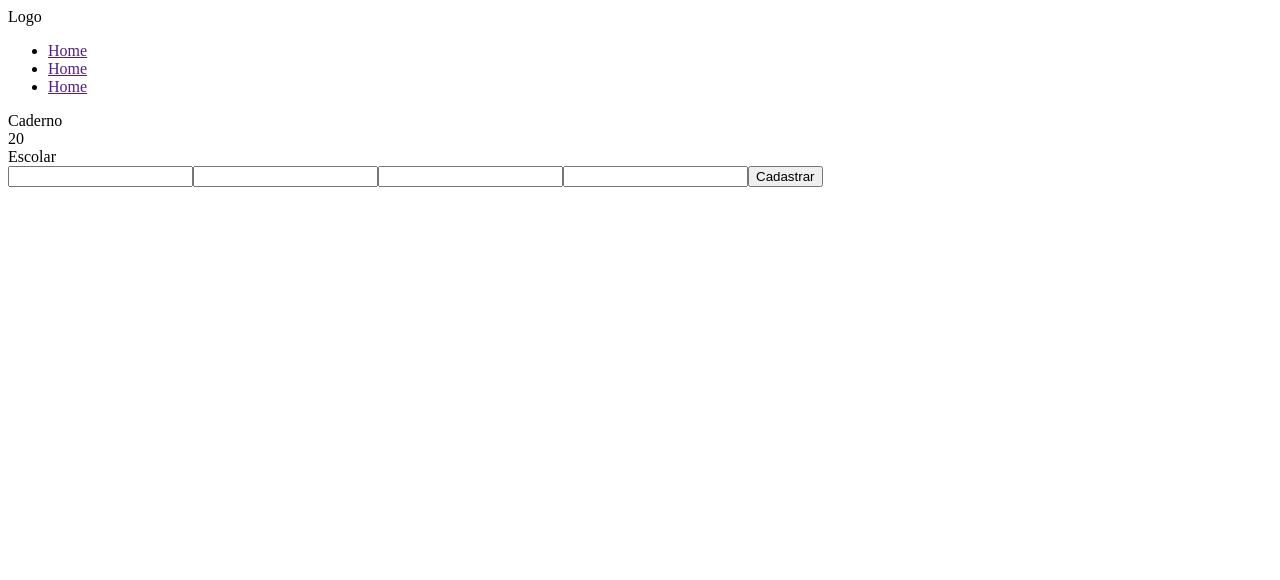
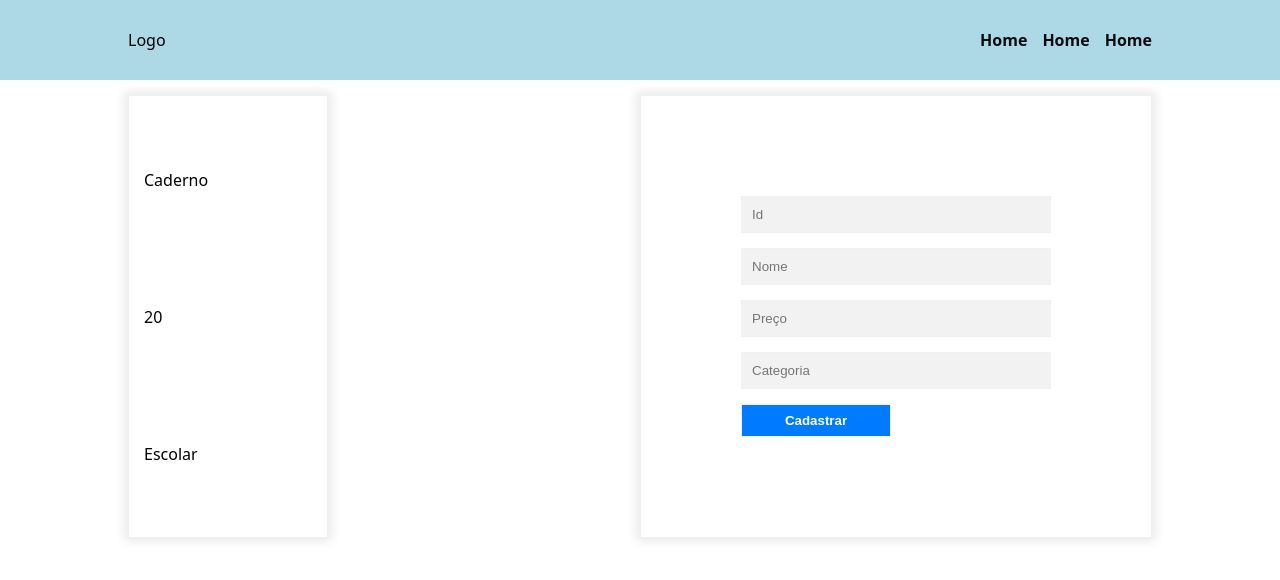
Before and after one commit to guilhermeOMG/1023A-frontend, a React (Vite) app: page / in a window 1280 px wide. Shown: the top 580 px of the page. Built offline with nearby package versions, Linux system fonts and the light colour scheme.

Commit message:
adicionei o css da Pagina

```diff
--- /dev/null
+++ b/src/Pagina.css
@@ -0,0 +1,97 @@
+body{
+    margin: 0px;
+    font-family: system-ui, -apple-system, BlinkMacSystemFont, 'Segoe UI', Roboto, Oxygen, Ubuntu, Cantarell, 'Open Sans', 'Helvetica Neue', sans-serif;
+}
+
+header{
+    background-color: lightblue;
+    display: flex;
+    justify-content: space-between;
+    padding: 0px 10vw;
+    align-items: center;
+    min-height: 10vh;
+}
+
+nav>ul{
+    list-style: none;
+    padding: 0px;
+    display: flex;
+    gap: 15px;
+}
+
+nav>ul>li>a{
+    text-decoration: none;
+    color: #0d0d0d;
+    font-weight: bold;
+
+}
+
+main{
+    margin-top: 15px;
+    padding: 0px 10vw;
+    display: flex ;
+}
+
+main>div{
+    flex: 1;
+}
+
+.container-listagem{
+    display: flex;
+    gap: 15px;
+    flex-wrap: wrap;
+}
+
+.produto-container{
+    box-sizing: border-box;
+    border: 1px solid #f0f0f0;
+    padding: 15px;
+    box-shadow: 0px 0px 10px 3px rgba(30, 30, 30, 0.1);
+    min-height: 200px;
+    min-width: 200px;
+    display: flex;
+    flex-direction: column;
+    justify-content: space-around;
+}
+
+.container-cadastro>form{
+    display: flex;
+    flex-direction: column;
+    gap: 15px;
+    border: 1px solid #f0f0f0;
+    padding: 100px;
+    box-shadow: 0px 0px 10px 3px rgba(30, 30, 30, 0.1);
+
+}
+form>input[type="text"],form>input[type="number"]{
+    padding: 10px;
+    border: 1px solid #f0f0f0;
+    background: rgb(243, 242, 242);
+}
+
+form>input[type="text"]:focus,form>input[type="number"]:focus{
+  outline: 1px solid #020375;
+  box-shadow: 0px 0px 10px 3px rgba(30, 30, 30, 0.1);
+}
+
+form>input[type="submit"]{
+    max-width: 150px;
+    padding: 8px;
+    background-color: #007bff;
+    color: white;
+    border: 1px solid #f0f0f0;
+    font-weight: bold;
+
+}
+
+form>input[type="submit"]:hover{
+     max-width: 150px;
+    padding: 8px;
+    background-color: #08509e;
+    color: white;
+    border: 1px solid black;
+    font-weight: bold;
+    transition: 0.5s;
+    box-shadow: 0px 0px 10px 3px rgba(30, 30, 30, 0.1);
+
+}
--- a/src/Pagina.tsx
+++ b/src/Pagina.tsx
@@ -1,4 +1,5 @@
 import { useState } from "react"
+import './Pagina.css'
 interface  ProdutosState{
   id:number,
 nome:string,
@@ -86,10 +87,10 @@ function trataNome(event:React.ChangeEvent<HTMLInputElement>){
       </div>
       <div className="container-cadastro">
         <form onSubmit={TrataCadastro}>
-           <input type="text" name="id" id="id" onChange={trataId} />
-           <input type="text" name="nome" id="nome" onChange={trataNome} />
-           <input type="text" name="preco" id="preco" onChange={trataPreco} />
-           <input type="text" name="categoria" id="categoria" onChange={trataCategoria} />
+           <input type="text" name="id" id="id" onChange={trataId} placeholder="Id" />
+           <input type="text" name="nome" id="nome" onChange={trataNome} placeholder="Nome"/>
+           <input type="number" name="preco" id="preco" onChange={trataPreco} placeholder="Preço"/>
+           <input type="text" name="categoria" id="categoria" onChange={trataCategoria} placeholder="Categoria"/>
            <input type="submit" value="Cadastrar" />
 </form>
 
```
